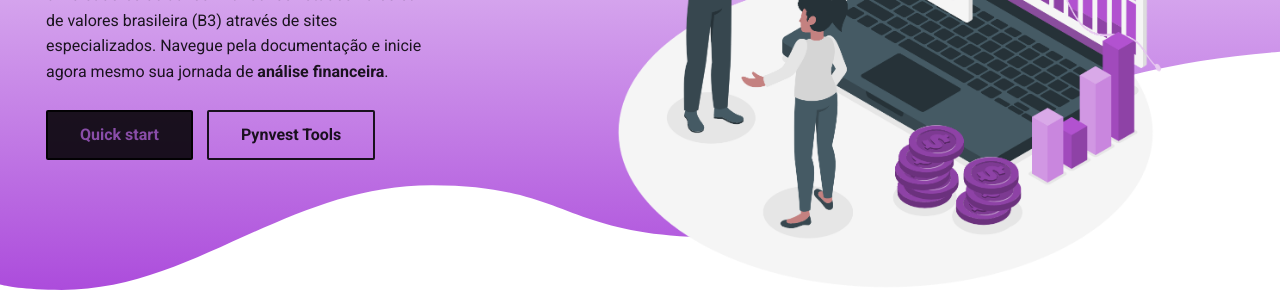
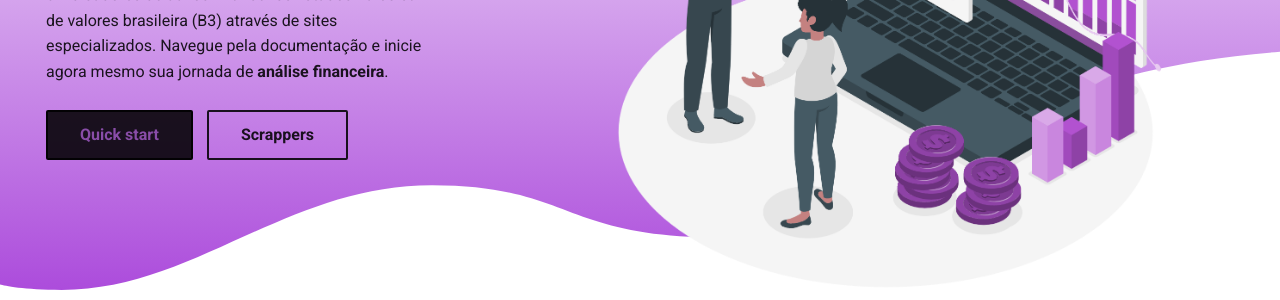
Before and after one commit to ThiagoPanini/pynvest, an MkDocs documentation site: the page built from docs/index.md, in a window 1280 px wide. Shown: the part 449-749 px from the top of the page. Built offline with MkDocs 1.6.1 and Material for MkDocs 9.7.7, drawn with Linux system fonts in a browser that asks for light colours; comment, search, counter and statistics services are not loaded.

Commit message:
docs: ajustando links de botões da home

```diff
--- a/docs/overrides/home.html
+++ b/docs/overrides/home.html
@@ -25,8 +25,8 @@
         <a href="{{ page.next_page.url | url }}" title="{{ page.next_page.title | e }}" class="md-button md-button--primary">
             Quick start
         </a>
-        <a href="{{ 'insiders/' | url }}" title="Material for MkDocs Insiders" class="md-button">
-            Pynvest Tools
+        <a href="{{ 'quickstart/instalacao/' | url }}" title="Material for MkDocs Insiders" class="md-button">
+            Scrappers
         </a>
         </div>
     </div>
```
